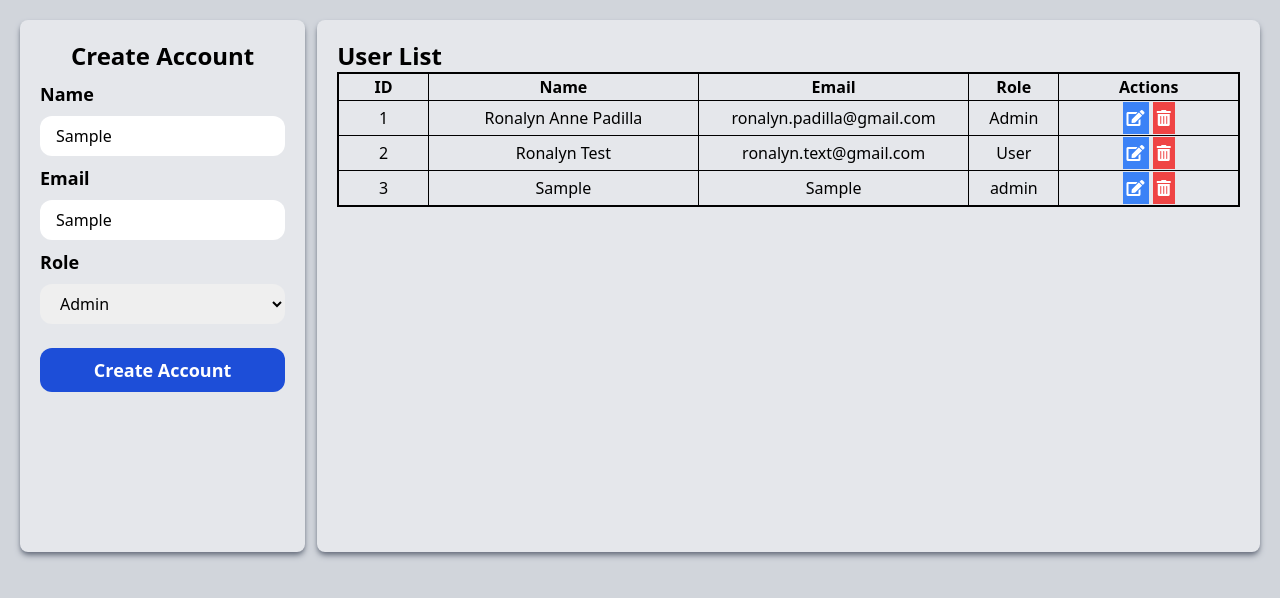
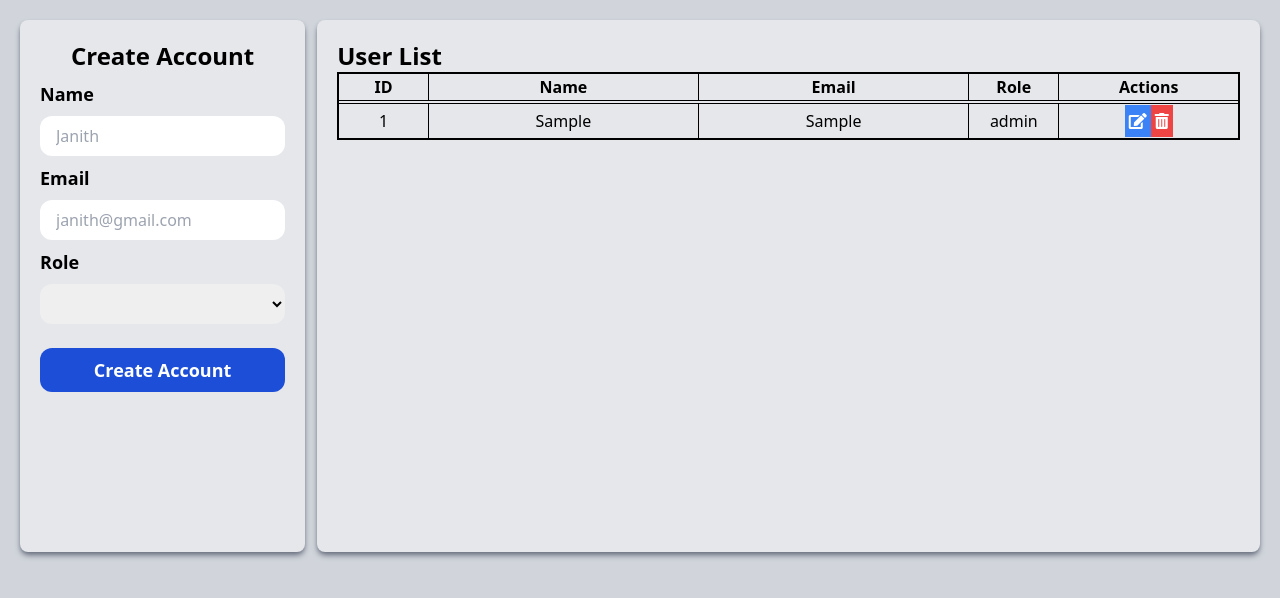
Before and after one commit to Togsaaay/web-sytems-technologies, a website: page src/loginTable.html in a window 1280 px wide. Both pictures are taken after typing "Sample", "Sample" into the empty fields and a click on the button "Create Account". Drawn offline with Linux system fonts and the light colour scheme.

Commit message:
done processing dom manipulation

```diff
--- a/src/loginTable.html
+++ b/src/loginTable.html
@@ -1,30 +1,56 @@
 <!DOCTYPE html>
 <html lang="en">
   <head>
-    <meta charset="UTF-8">
-    <meta name="viewport" content="width=device-width, initial-scale=1.0">
+    <meta charset="UTF-8" />
+    <meta name="viewport" content="width=device-width, initial-scale=1.0" />
     <title>Login Table</title>
     <link href="./output.css" rel="stylesheet" />
-    <link rel="stylesheet" href="https://cdnjs.cloudflare.com/ajax/libs/font-awesome/5.15.4/css/all.min.css">
+    <link
+      rel="stylesheet"
+      href="https://cdnjs.cloudflare.com/ajax/libs/font-awesome/5.15.4/css/all.min.css"
+    />
   </head>
   <body>
     <div class="h-screen w-screen bg-gray-300 flex p-5 gap-3 bg-no-repeat">
-        <div id="registrationForm" class="h-[70%] w-[23%] shadow-md shadow-gray-500 rounded-lg bg-gray-200 flex flex-col p-5 gap-2">
+      <div
+        id="registrationForm"
+        class="h-[70%] w-[23%] shadow-md shadow-gray-500 rounded-lg bg-gray-200 flex flex-col p-5 gap-2"
+      >
         <h1 class="text-center text-2xl font-bold">Create Account</h1>
-            <label class="text-lg font-semibold font-sans" for="firstName">Name</label>
-            <input class="py-2 pl-4 outline-none rounded-xl" type="text" placeholder="Janith" id="firstName" />
+        <label class="text-lg font-semibold font-sans" for="name">Name</label>
+        <input
+          class="py-2 pl-4 outline-none rounded-xl"
+          type="text"
+          placeholder="Janith"
+          id="name"
+        />
         <label class="text-lg font-semibold font-sans" for="email">Email</label>
-            <input class="py-2 pl-4 outline-none rounded-xl" type="text" placeholder="janith@gmail.com" id="email" />
+        <input
+          class="py-2 pl-4 outline-none rounded-xl"
+          type="text"
+          placeholder="janith@gmail.com"
+          id="email"
+        />
         <label class="text-lg font-semibold font-sans" for="role">Role</label>
-            <select class="py-2 pl-4 outline-none rounded-xl" name="Role" id="roles">
-                <option value="admin" id="admin">Admin</option>
-                <option value="user" id="user">User</option>
+        <select
+          class="py-2 pl-4 outline-none rounded-xl"
+          name="Role"
+          id="roles"
+        >
+          <option value="admin">Admin</option>
+          <option value="user">User</option>
         </select>
-            <button class="bg-blue-700 py-2 rounded-xl mt-4 text-lg font-bold font-sans text-white hover:bg-blue-500" type="submit" id="createAccountBtn">
+        <button
+          class="bg-blue-700 py-2 rounded-xl mt-4 text-lg font-bold font-sans text-white hover:bg-blue-500"
+          type="submit"
+          id="createAccountBtn"
+        >
           Create Account
         </button>
       </div>
-        <div class="h-[70%] w-[77%] shadow-md shadow-gray-500 rounded-lg bg-gray-200 bg p-5 gap-1">
+      <div
+        class="h-[70%] w-[77%] shadow-md shadow-gray-500 rounded-lg bg-gray-200 bg p-5 gap-1"
+      >
         <h1 class="text-2xl font-bold">User List</h1>
         <table class="w-[100%] border-2 border-black" id="registrationTable">
           <thead>
@@ -37,26 +63,9 @@
             </tr>
           </thead>
           <tbody class="text-center" id="registrationBody">
-                    <tr>
-                        <td class="border border-black">1</td>
-                        <td class="border border-black">Ronalyn Anne Padilla</td>
-                        <td class="border border-black">ronalyn.padilla@gmail.com</td>
-                        <td class="border border-black">Admin</td>
-                        <td class="border border-black">
-                            <button class="bg-blue-500 text-white p-1 editBtn"><i class="fas fa-edit"></i></button>
-                            <button class="bg-red-500 text-white p-1 removeBtn"><i class="fas fa-trash-alt"></i></button>
-                        </td>
-                    </tr>
-                    <tr>
-                        <td class="border border-black">2</td>
-                        <td class="border border-black">Ronalyn Test</td>
-                        <td class="border border-black">ronalyn.text@gmail.com</td>
-                        <td class="border border-black">User</td>
-                        <td class="border border-black">
-                            <button class="bg-blue-500 text-white p-1 editBtn"><i class="fas fa-edit"></i></button>
-                            <button class="bg-red-500 text-white p-1 removeBtn"><i class="fas fa-trash-alt"></i></button>
-                        </td>
-                    </tr>
+            <td id="name"></td>
+            <td id="email"></td>
+            <td id="roles"></td>
           </tbody>
         </table>
       </div>
--- a/src/loginTable.js
+++ b/src/loginTable.js
@@ -1,43 +1,77 @@
 document.addEventListener("DOMContentLoaded", function () {
-    const createAccountBtn = document.getElementById("createAccountBtn");
-    const registrationForm = document.getElementById("registrationForm");
-    const registrationBody = document.getElementById("registrationBody");
+    let counter = 1;
 
-    createAccountBtn.addEventListener("click", function (event) {
-        event.preventDefault();
-        const firstName = document.getElementById("firstName").value;
-        const email = document.getElementById("email").value;
-        const role = document.getElementById("roles").value;
+    document.getElementById("createAccountBtn").addEventListener("click", appendValues);
 
-        if (firstName.trim() === '' || email.trim() === '') {
-            alert("Please fill in all fields.");
-            return;
+    function appendValues() {
+        var name = document.getElementById("name").value;
+        var email = document.getElementById("email").value;
+        var role = document.getElementById("roles").value;
+
+        if (name === "" || email === "") {
+            return alert("Name and email are required!");
         }
 
-        appendValues(firstName, email, role);
+        var tableBody = document.querySelector("#registrationTable tbody");
+        var newRow = tableBody.insertRow();
+
+        var cell1 = newRow.insertCell(0);
+        var cell2 = newRow.insertCell(1);
+        var cell3 = newRow.insertCell(2);
+        var cell4 = newRow.insertCell(3);
+        var cell5 = newRow.insertCell(4);
+
+        cell1.textContent = counter;
+        cell1.classList.add("border", "border-black");
+        cell2.textContent = name;
+        cell2.classList.add("border", "border-black");
+        cell3.textContent = email;
+        cell3.classList.add("border", "border-black");
+        cell4.textContent = role;
+        cell4.classList.add("border", "border-black");
+
+        var editButton = document.createElement("button");
+        editButton.className = "bg-blue-500 text-white p-1 editBtn";
+        var editIcon = document.createElement("i");
+        editIcon.className = "fas fa-edit";
+        editButton.appendChild(editIcon);
+        editButton.addEventListener("click", function () {
+            editRow(newRow);
+        });
+
+        var deleteButton = document.createElement("button");
+        deleteButton.className = "bg-red-500 text-white p-1 removeBtn";
+        var deleteIcon = document.createElement("i");
+        deleteIcon.className = "fas fa-trash-alt";
+        deleteButton.appendChild(deleteIcon);
+        deleteButton.addEventListener("click", function () {
+            var rowToRemove = this.parentNode.parentNode;
+            rowToRemove.parentNode.removeChild(rowToRemove);
+            alert("Row with ID " + (counter - 1) + " removed.");
+        });
+
+        cell5.appendChild(editButton);
+        cell5.appendChild(deleteButton);
+        cell5.classList.add("border", "border-black");
+
+        counter++;
+
+        document.getElementById("name").value = "";
+        document.getElementById("email").value = "";
+        document.getElementById("roles").value = "";
+    }
+
+    function editRow(row) {
+        var cells = row.getElementsByTagName("td");
+        document.getElementById("name").value = cells[1].textContent;
+        document.getElementById("email").value = cells[2].textContent;
+        document.getElementById("roles").value = cells[3].textContent;
+    }
+
+    document.querySelectorAll("#registrationTable tbody tr button").forEach(function (button) {
+        button.addEventListener("click", function () {
+            var row = this.parentNode.parentNode;
+            editRow(row);
+        });
     });
-
-    registrationBody.addEventListener("click", function (event) {
-        if (event.target.classList.contains("removeBtn")) {
-            event.target.closest("tr").remove();
-        } else if (event.target.classList.contains("editBtn")) {
-            // You can implement edit functionality here
-            console.log("Edit button clicked");
-        }
-    });
-
-    function appendValues(firstName, email, role) {
-        const newRow = document.createElement("tr");
-        newRow.innerHTML = `
-            <td class="border border-black">${registrationBody.children.length + 1}</td>
-            <td class="border border-black">${firstName}</td>
-            <td class="border border-black">${email}</td>
-            <td class="border border-black">${role}</td>
-            <td class="border border-black">
-                <button class="bg-blue-500 text-white p-1 editBtn"><i class="fas fa-edit"></i></button>
-                <button class="bg-red-500 text-white p-1 removeBtn"><i class="fas fa-trash-alt"></i></button>
-            </td>
-        `;
-        registrationBody.appendChild(newRow);
-    }
 });
```
Also changed, not shown: src/output.css. Lines whose indentation alone changed are shown as unchanged.
